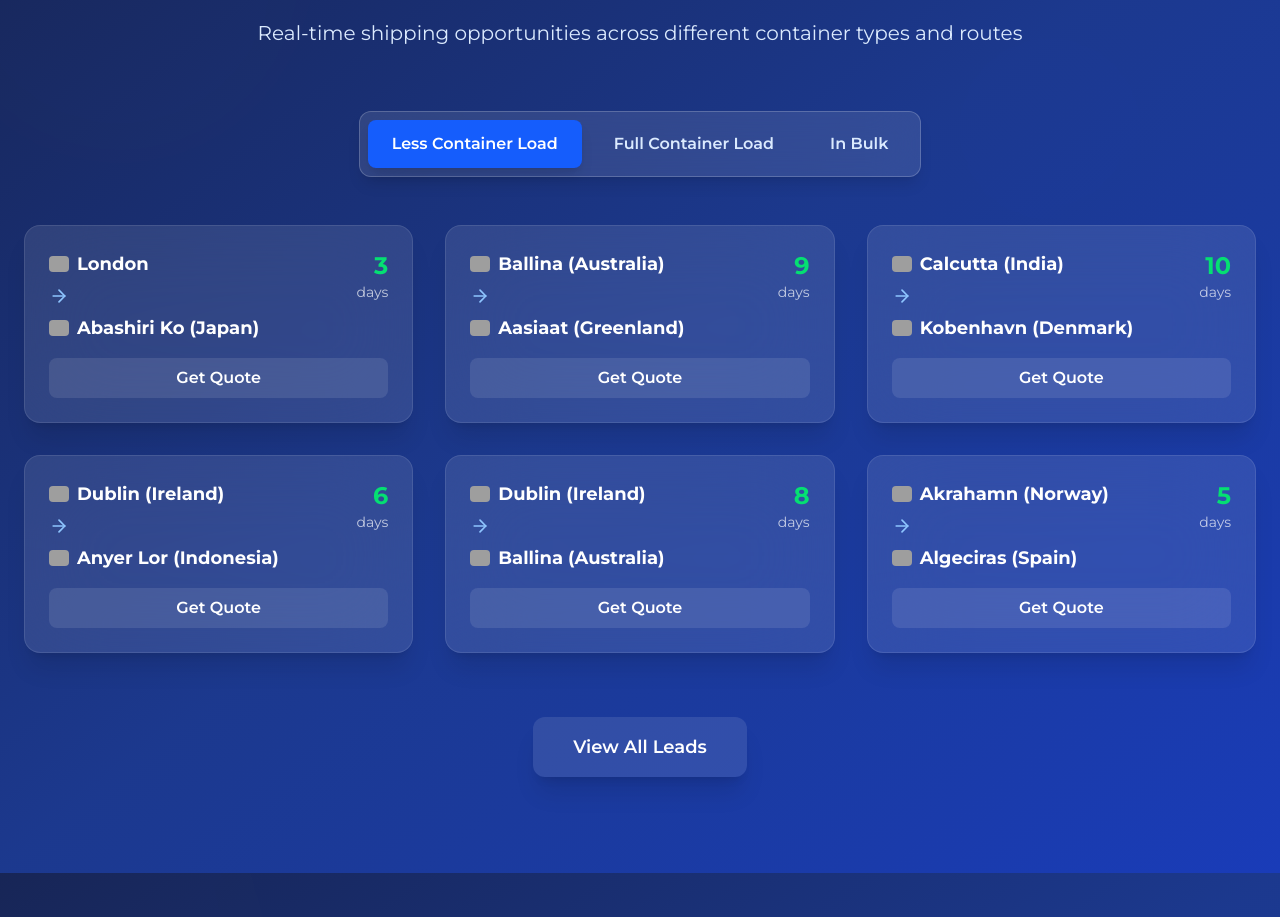
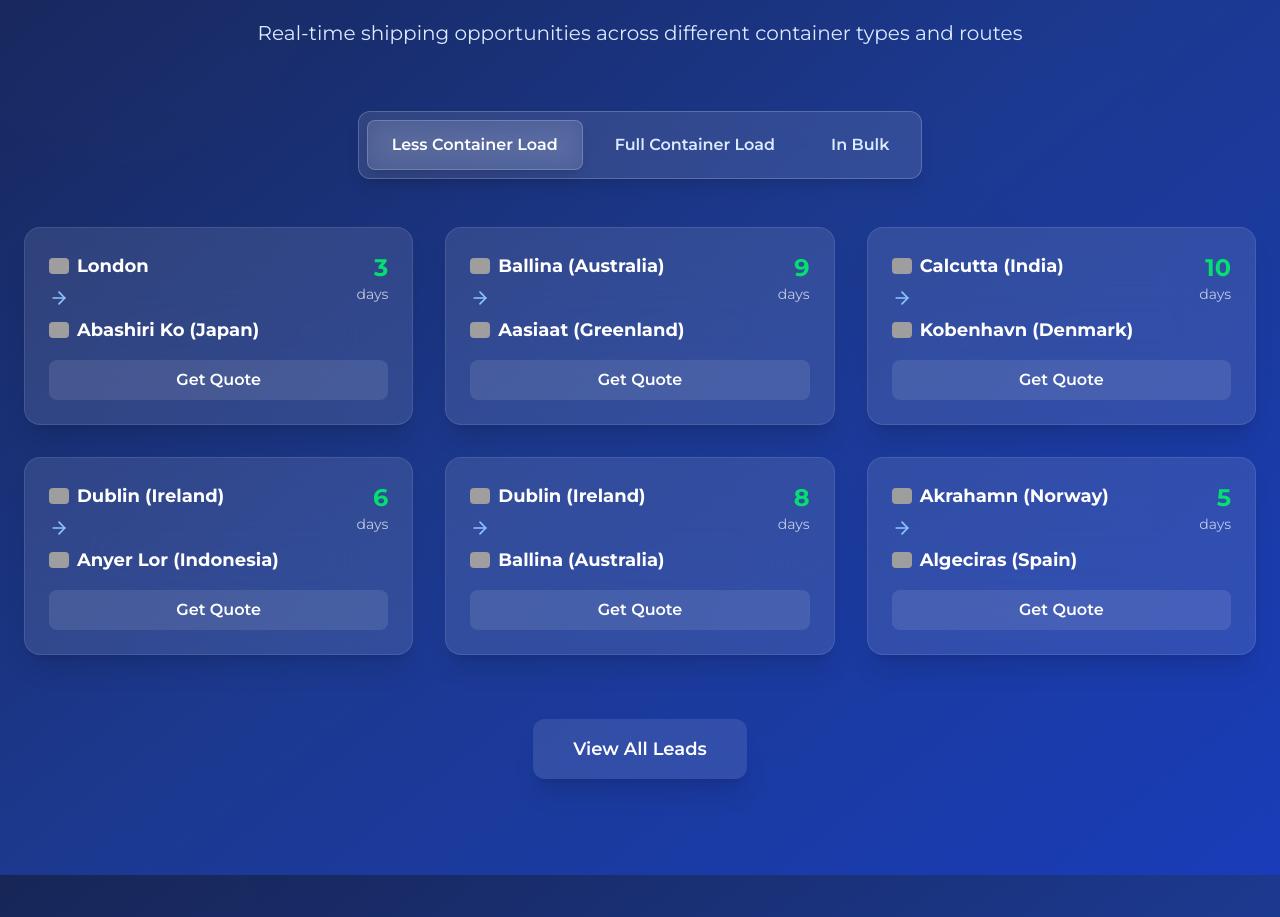
Before and after one commit to rohit-lagom/bitnautic, a Next.js app: page /transport in a window 1280 px wide. Shown: the part 2653-3570 px from the top of the page. Built offline with nearby package versions, Linux system fonts and the light colour scheme; grey boxes are pictures that could not be loaded.

Commit message:
fix (Live Shipping Leads): added glassmorhpic effect to button

```diff
--- a/src/app/transport/LiveShippingLeads.jsx
+++ b/src/app/transport/LiveShippingLeads.jsx
@@ -97,8 +97,8 @@ export default function LiveShippingLeads() {
                 whileHover={{ scale: 1.05 }}
                 whileTap={{ scale: 0.95 }}
                 className={`px-4 py-2 md:px-6 md:py-3 rounded-lg font-semibold cursor-pointer transition-all duration-300 text-sm md:text-base ${selectedTab === tab
-                  ? 'bg-blue-600 text-white shadow-lg'
-                  : 'text-blue-100 hover:text-white hover:bg-blue-600/20'
+                    ? 'bg-white/10 text-white border border-white/20 backdrop-blur-md shadow-lg'
+                    : 'text-blue-100 hover:text-white hover:bg-white/5 hover:border-white/10 hover:backdrop-blur'
                   }`}
               >
                 {tab === 'LCL' ? (
```
